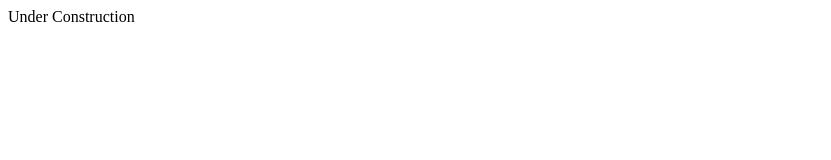
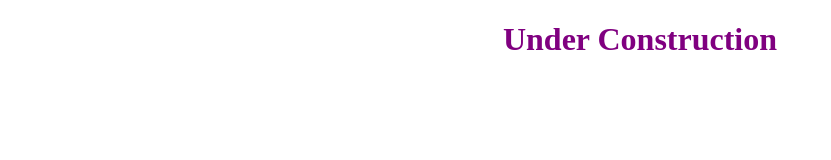
Before and after one commit to dimple-dhawan/empowerment-voyage, a plain HTML site: page index.html in a window 1280 px wide. Shown: the whole page, without its empty margins (0-831 px from the left). Drawn offline with Linux system fonts and the light colour scheme.

Commit message:
Update index.html

```diff
--- a/index.html
+++ b/index.html
@@ -5,8 +5,16 @@
     <link rel="icon" href="/favicon.ico">
     <meta name="viewport" content="width=device-width, initial-scale=1.0">
     <title>Empowerment Voyage</title>
+    <style>
+      h1 {
+        color: purple;
+        text-align: center;
+      }
+    </style>
   </head>
   <body>
-    <div>Under Construction</div>
+    <div>
+      <h1>Under Construction</h1>
+    </div>
   </body>
 </html>
```
